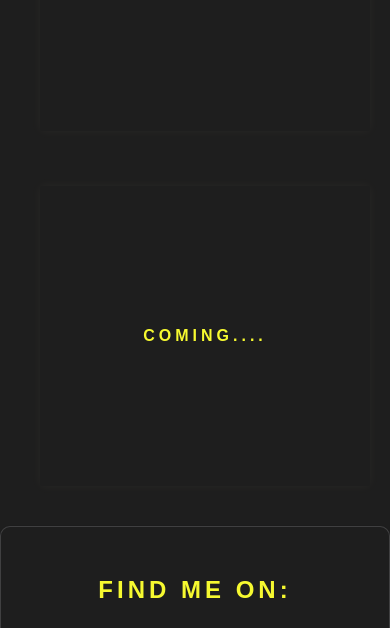
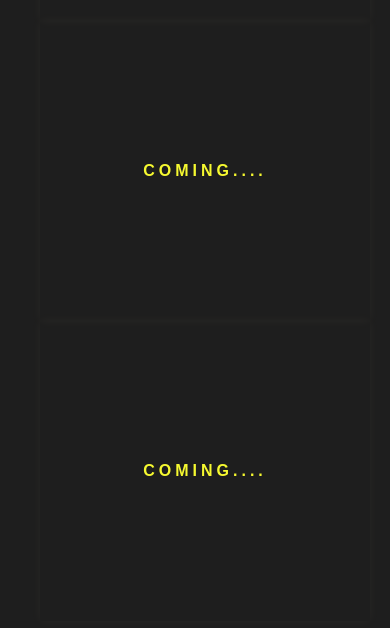
Before and after one commit to bany-ph/portfolio, a plain HTML site: page index.html in a window 390 px wide. Shown: the part 2886-3514 px from the top of the page. Drawn offline with nearby package versions, Linux system fonts and the light colour scheme; a web font is replaced by a local one.

Commit message:
Add box for grid responsive

```diff
--- a/index.html
+++ b/index.html
@@ -63,7 +63,7 @@
 
 <section class="sections" id="projects">
     <h2>PROJECTS</h2>
-        <div class="content-section">
+        <div class="grid-container">
 
 
             <div class="box">
@@ -82,6 +82,10 @@
 
             </div>
             <div class="box">
+                <h4>Coming....</h4>
+
+            </div>
+            <div class="box last">
                 <h4>Coming....</h4>
 
             </div>
```
